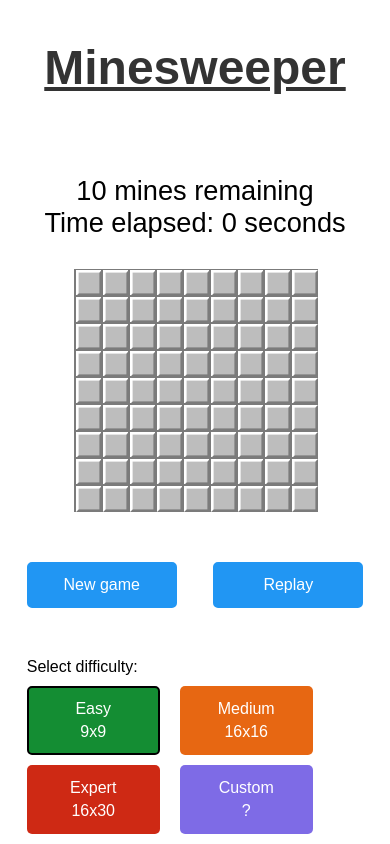
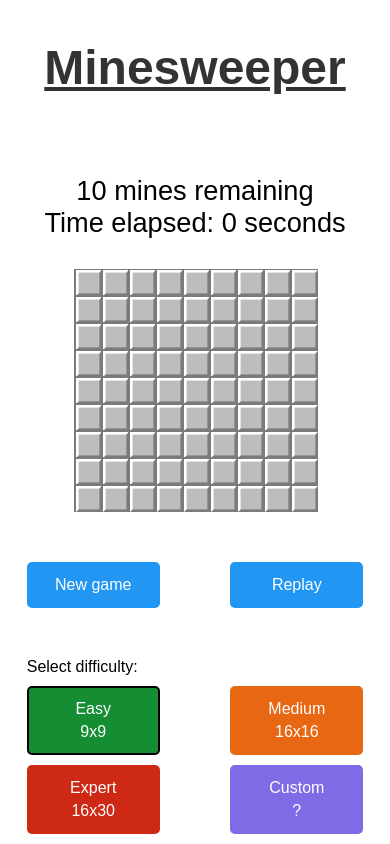
Before and after one commit to rambo37/minesweeper, a React (Create React App) app: page / in a window 390 px wide. Shown: the top 844 px of the page. Built offline with nearby package versions, Linux system fonts and the light colour scheme.

Commit message:
Improve layout of difficulty buttons and make game control buttons the same size as difficulty buttons

```diff
--- a/src/DifficultySelector.js
+++ b/src/DifficultySelector.js
@@ -69,6 +69,7 @@
     <div className="difficulty-controls">
       Select difficulty:
       <br />
+      <div className="difficulty-buttons">
         <button
           className={`easy-mode ${selectedMode === EASY ? "active" : ""}`}
           onClick={() => easyMode()}
@@ -93,6 +94,7 @@
         >
           Custom<span>?</span>
         </button>
+      </div>
       <div
         className={`custom-inputs ${selectedMode === CUSTOM ? "" : "hidden"}`}
       >
--- a/src/index.css
+++ b/src/index.css
@@ -114,7 +114,7 @@
 
 .game-controls button {
   background-color: var(--blue);
-  width: 150px;
+  width: 133px;
   border: 2px solid var(--blue);
   color: white;
   font-size: 16px;
@@ -147,6 +147,12 @@
   margin-top: 5px;
 }
 
+.difficulty-buttons {
+  display: flex;
+  flex-wrap: wrap;
+  justify-content: center;
+}
+
 .difficulty-controls button {
   width: 133px;
   color: white;
@@ -168,7 +174,8 @@
   margin-right: 20px;
 }
 
-.easy-mode:hover, .easy-mode.active:hover {
+.easy-mode:hover,
+.easy-mode.active:hover {
   border: 2px solid var(--easy);
   color: var(--easy);
 }
@@ -178,7 +185,8 @@
   margin-right: 20px;
 }
 
-.medium-mode:hover, .medium-mode.active:hover {
+.medium-mode:hover,
+.medium-mode.active:hover {
   border: 2px solid var(--medium);
   color: var(--medium);
 }
@@ -188,7 +196,8 @@
   margin-right: 20px;
 }
 
-.expert-mode:hover, .expert-mode.active:hover {
+.expert-mode:hover,
+.expert-mode.active:hover {
   border: 2px solid var(--expert);
   color: var(--expert);
 }
@@ -197,7 +206,8 @@
   background-color: var(--custom);
 }
 
-.custom-mode:hover, .expert-mode.active:hover {
+.custom-mode:hover,
+.expert-mode.active:hover {
   border: 2px solid var(--custom);
   color: var(--custom);
 }
@@ -247,7 +257,6 @@
   text-align: left;
 }
 
-
 @media screen and (max-width: 1500px) {
   .square.medium {
     width: 36px;
@@ -274,7 +283,6 @@
     height: auto;
   }
 }
-
 
 @media screen and (max-width: 1250px) {
   .square.medium {
@@ -355,7 +363,7 @@
   }
 }
 
-@media screen and (max-width: 530px) {
+@media screen and (max-width: 620px) {
   .custom-inputs {
     display: flex;
     flex-direction: column;
@@ -375,6 +383,24 @@
     margin-left: 5%;
     margin-right: 5%;
   }
+
+  .difficulty-buttons {
+    justify-content: space-between;
+  }
+
+  .easy-mode, .expert-mode {
+    margin-right: 75px;
+  }
+
+  .medium-mode {
+    margin-right: 0px;
+  }
+}
+
+@media screen and (max-width: 400px) {
+  .difficulty-controls button {
+    margin-right: 0px;
+  }
 }
 
 @media screen and (max-width: 370px) {
@@ -382,14 +408,11 @@
     width: 120px;
     padding: 12px 5px;
   }
-}
 
-@media screen and (max-width: 356px) {
   .difficulty-controls button {
-    display: block;
+    width: 120px;
   }
 }
-
 
 @media screen and (max-width: 330px) {
   .title {
```
Lines whose indentation alone changed are shown as unchanged.
